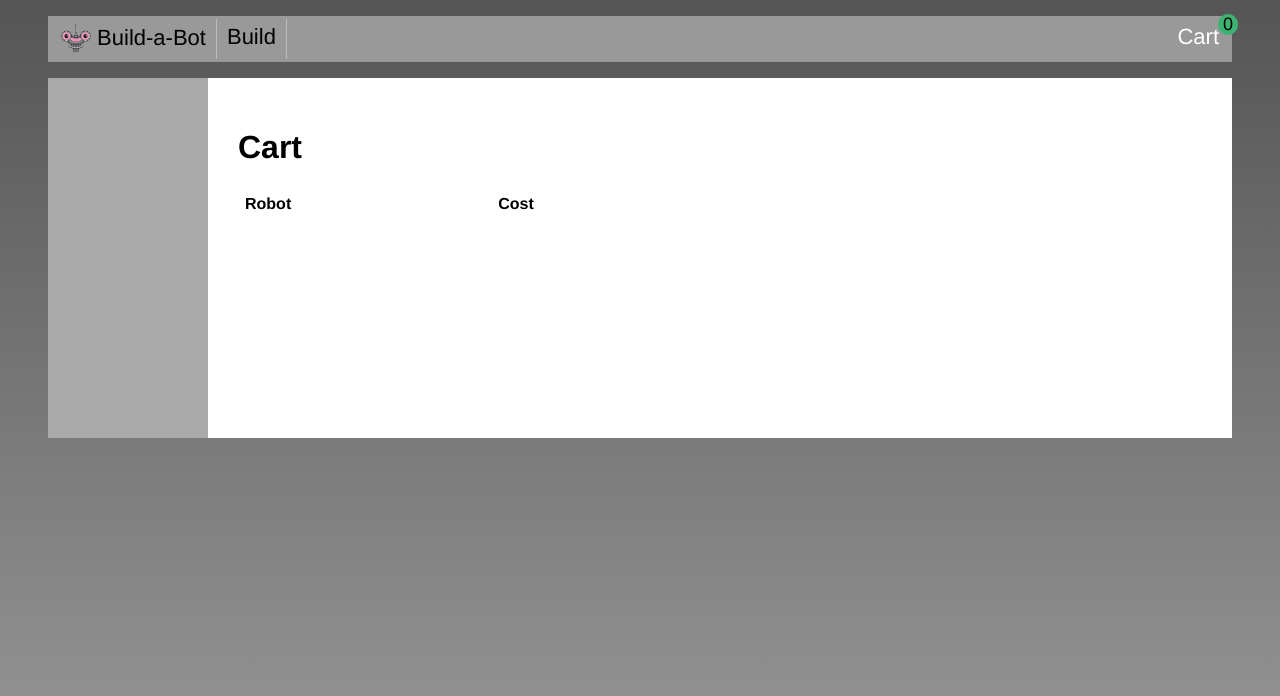
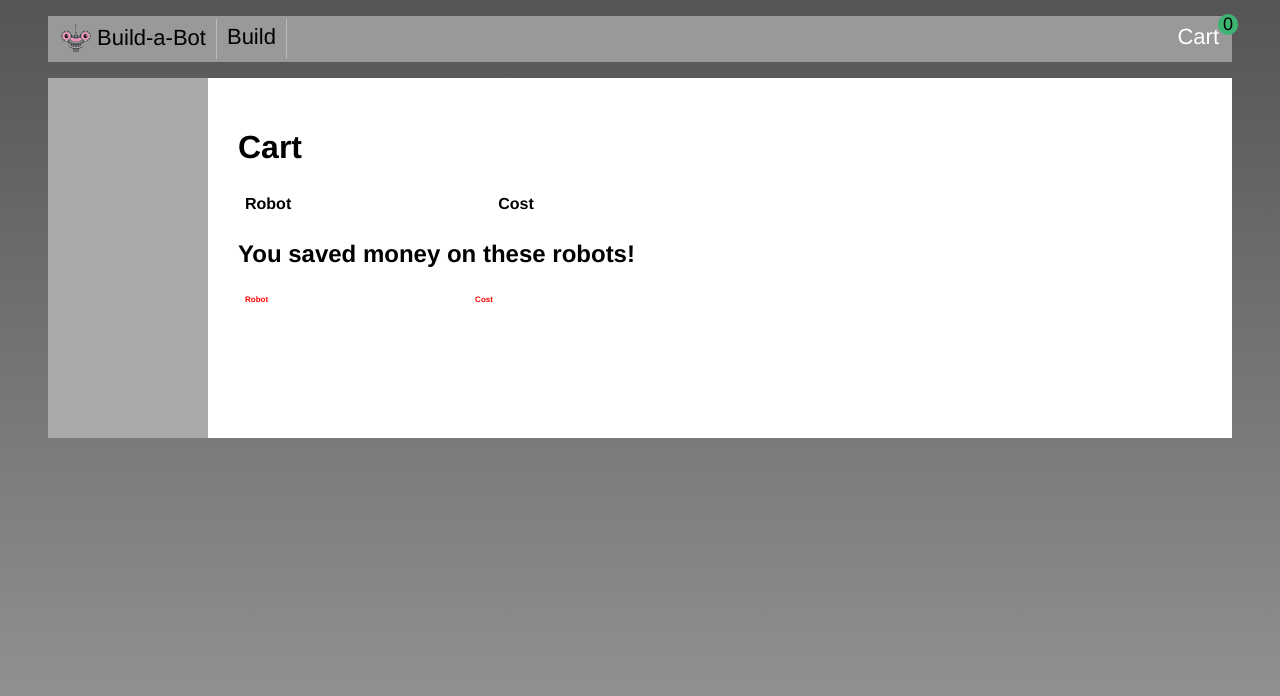
Before and after one commit to WilliamRichards2017/build-a-bot, a Vue app: page /cart in a window 1280 px wide. Shown: the top 696 px of the page. Built offline with nearby package versions, Linux system fonts and the light colour scheme.

Commit message:
using vue getters to detect items on sale

```diff
--- a/src/App.vue
+++ b/src/App.vue
@@ -4,7 +4,7 @@
       <nav>
         <ul>
           <li class="nav-item">
-            <router-link class="nav-link" :to="{name: 'Home'}" exact>
+            <router-link class="nav-link" to="/#" exact>
             <img class="logo" src="./assets/build-a-bot-logo.png">
             Build-a-Bot
             </router-link>
--- a/src/cart/ShoppingCart.vue
+++ b/src/cart/ShoppingCart.vue
@@ -23,6 +23,29 @@
       </tr>
       </tbody>
     </table>
+    <h2>You saved money on these robots!</h2>
+    <table class="saleItems">
+      <thead>
+      <tr>
+        <th class="robot-title">
+          Robot
+        </th>
+        <th class="cost">
+          Cost
+        </th>
+      </tr>
+      </thead>
+      <tbody>
+      <tr v-for="(robot, index) in cartSaleItems" :key="index">
+        <td class="robot-title">
+          {{robot.head.title}}
+        </td>
+        <td class="cost">
+          {{robot.cost}}
+        </td>
+      </tr>
+      </tbody>
+    </table>
   </div>
 </template>
 
@@ -32,6 +55,9 @@ export default {
   computed: {
     cart() {
       return this.$store.state.cart;
+    },
+    cartSaleItems() {
+      return this.$store.getters.cartSaleItems;
     },
   },
 };
@@ -48,4 +74,10 @@ td, th {
 .cost {
   text-align: right;
 }
+
+.saleItems {
+  margin-top : 4px;
+  font-size: 8px;
+  color: red;
+}
 </style>
--- a/src/store/index.js
+++ b/src/store/index.js
@@ -12,4 +12,9 @@ export default new Vuex.Store({
       state.cart.push(robot);
     },
   },
+  getters: {
+    cartSaleItems(state) {
+      return state.cart.filter((item) => item.head.onSale);
+    },
+  },
 });
```
